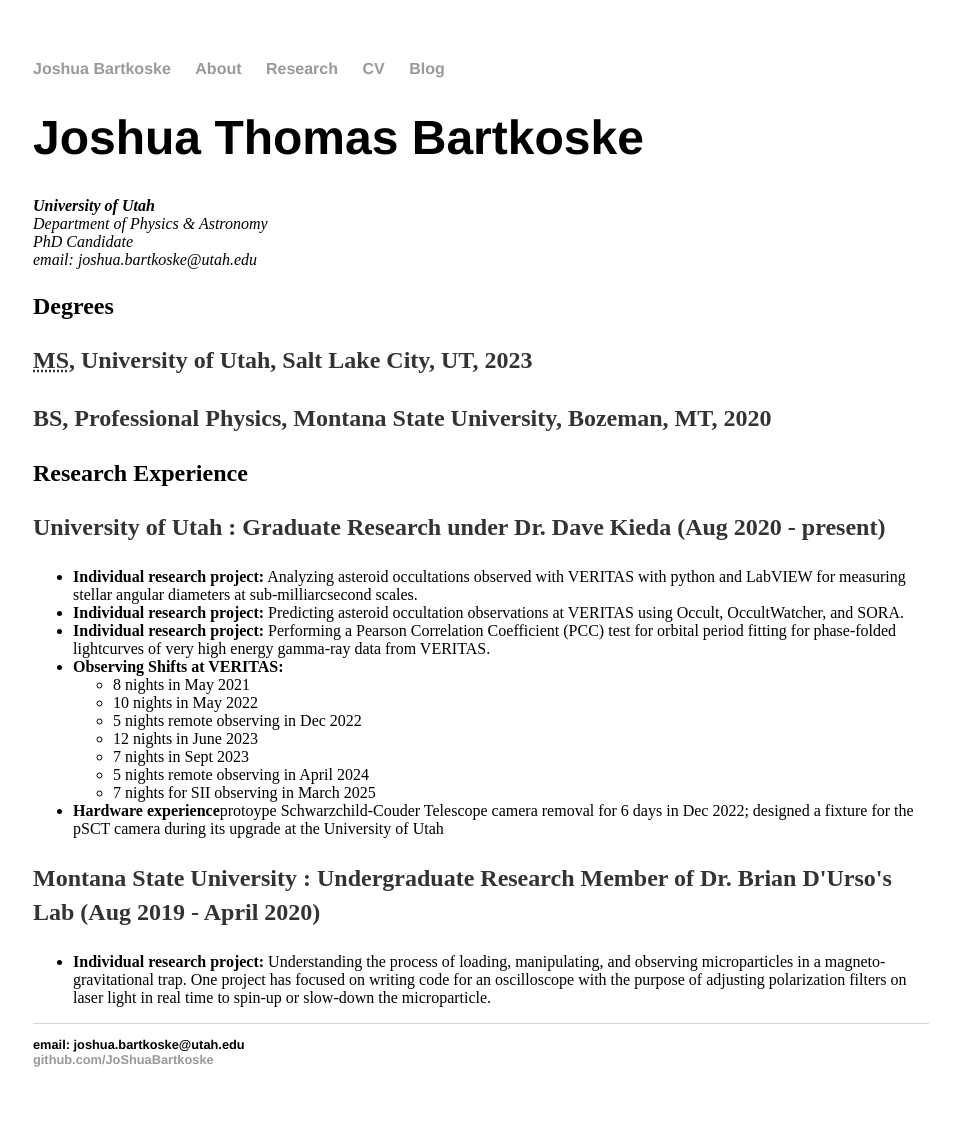
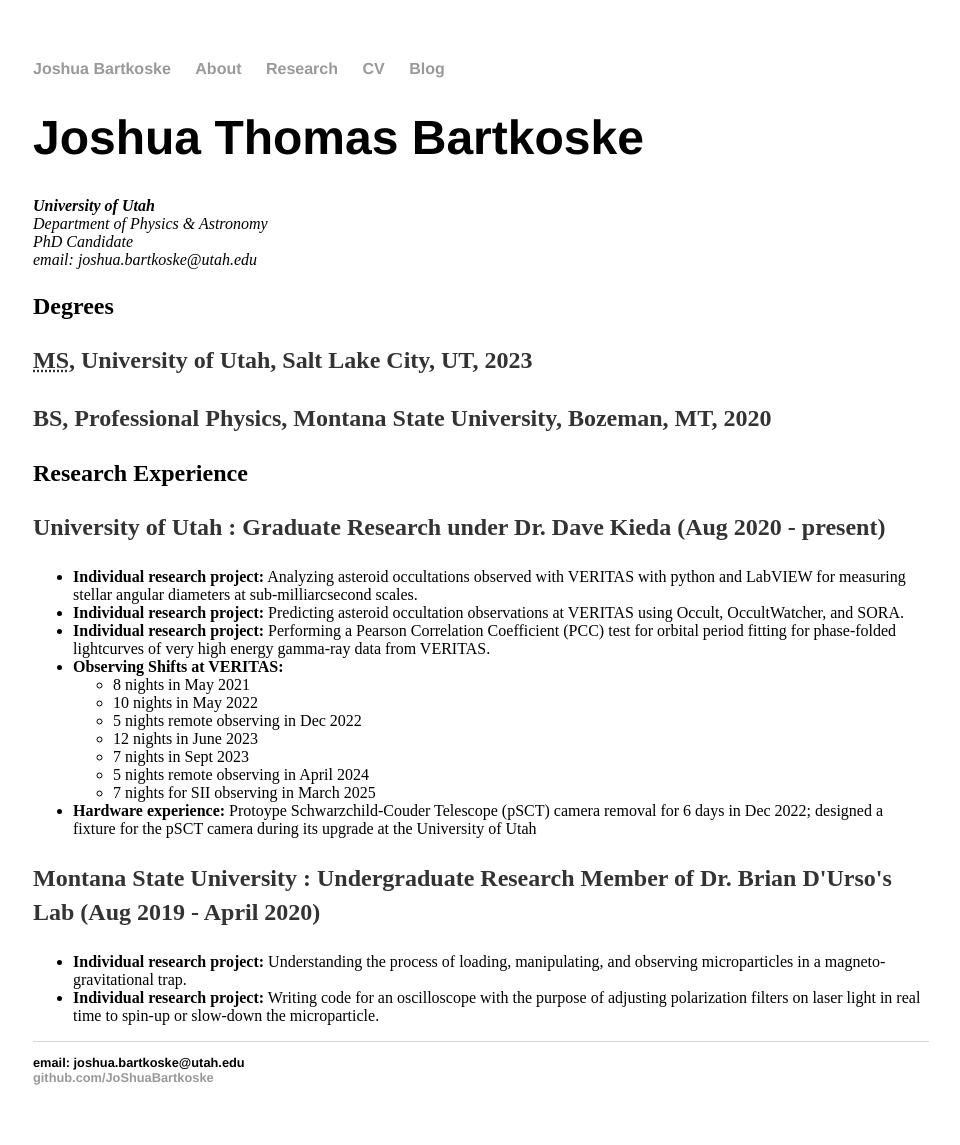
Before and after one commit to JoShuaBartkoske/JoShuaBartkoske.github.io, a Jekyll site: the page built from cv/index.html, in a window 1280 px wide. Shown: the whole page, without its empty margins (159-1119 px from the left). Built offline with Jekyll 4.4.1, drawn with Linux system fonts in a browser that asks for light colours; comment, search, counter and statistics services are not loaded.

Commit message:
update CV briefly

```diff
--- a/cv/index.html
+++ b/cv/index.html
@@ -35,12 +35,13 @@ title: CV
 							<li>7 nights for SII observing in March 2025</li>
 						</ul>
 						</li>
-						<li><strong>Hardware experience</strong>protoype Schwarzchild-Couder Telescope camera removal for 6 days in Dec 2022; designed a fixture for the pSCT camera during its upgrade at the University of Utah</li>
+						<li><strong>Hardware experience:</strong> Protoype Schwarzchild-Couder Telescope (pSCT) camera removal for 6 days in Dec 2022; designed a fixture for the pSCT camera during its upgrade at the University of Utah</li>
 					</ul>
 
 					<p><strong>Montana State University : Undergraduate Research Member of Dr. Brian D'Urso's Lab (Aug 2019 - April 2020)</strong></p>
 					<ul>
-						<li><strong>Individual research project:</strong> Understanding the process of loading, manipulating, and observing microparticles in a magneto-gravitational trap. One project has focused on writing code for an oscilloscope with the purpose of adjusting polarization filters on laser light in real time to spin-up or slow-down the microparticle.</li>
+						<li><strong>Individual research project:</strong> Understanding the process of loading, manipulating, and observing microparticles in a magneto-gravitational trap.</li>
+						<li><strong>Individual research project:</strong> Writing code for an oscilloscope with the purpose of adjusting polarization filters on laser light in real time to spin-up or slow-down the microparticle.</li>
 					</ul>
 
 </div><!-- /.blurb -->
```
